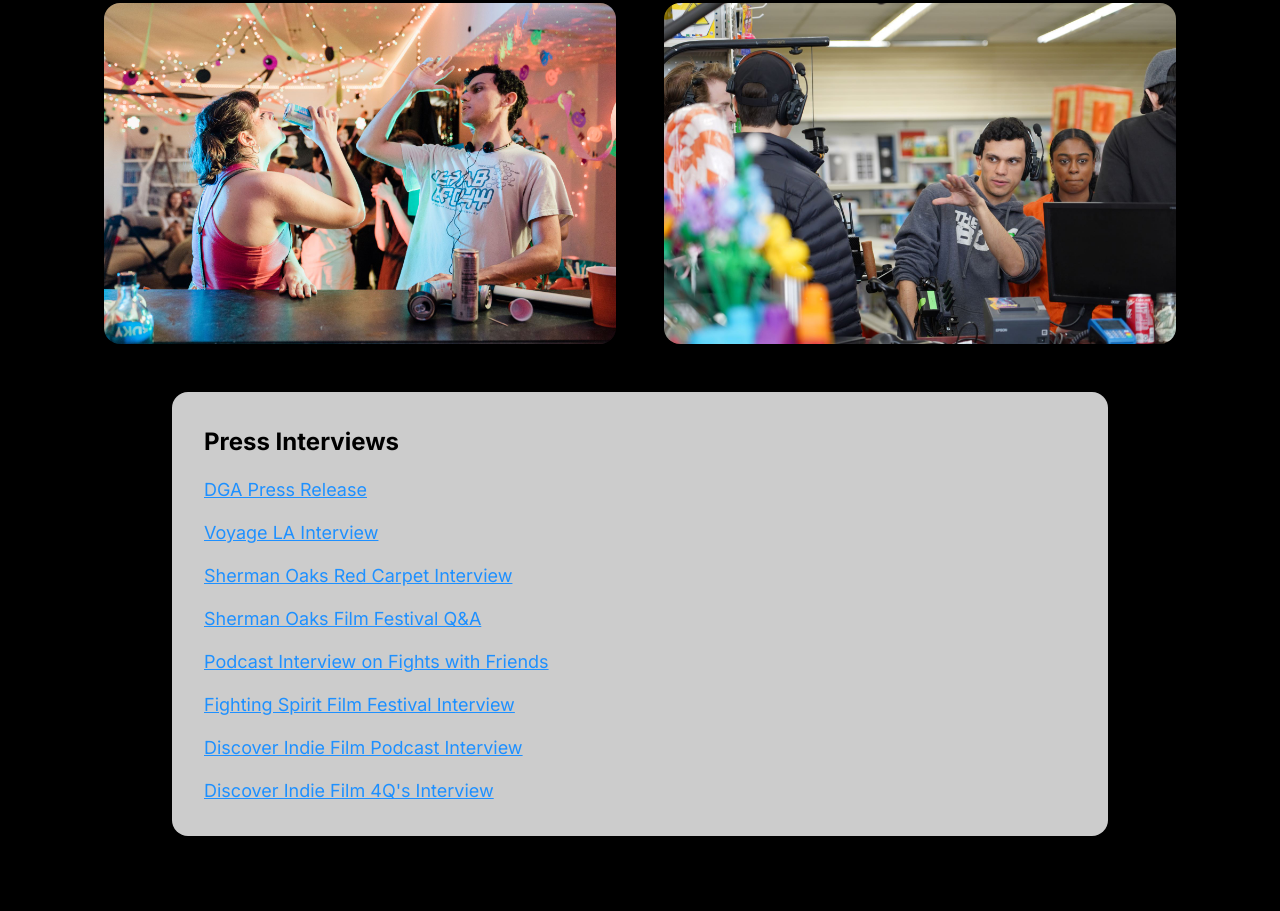
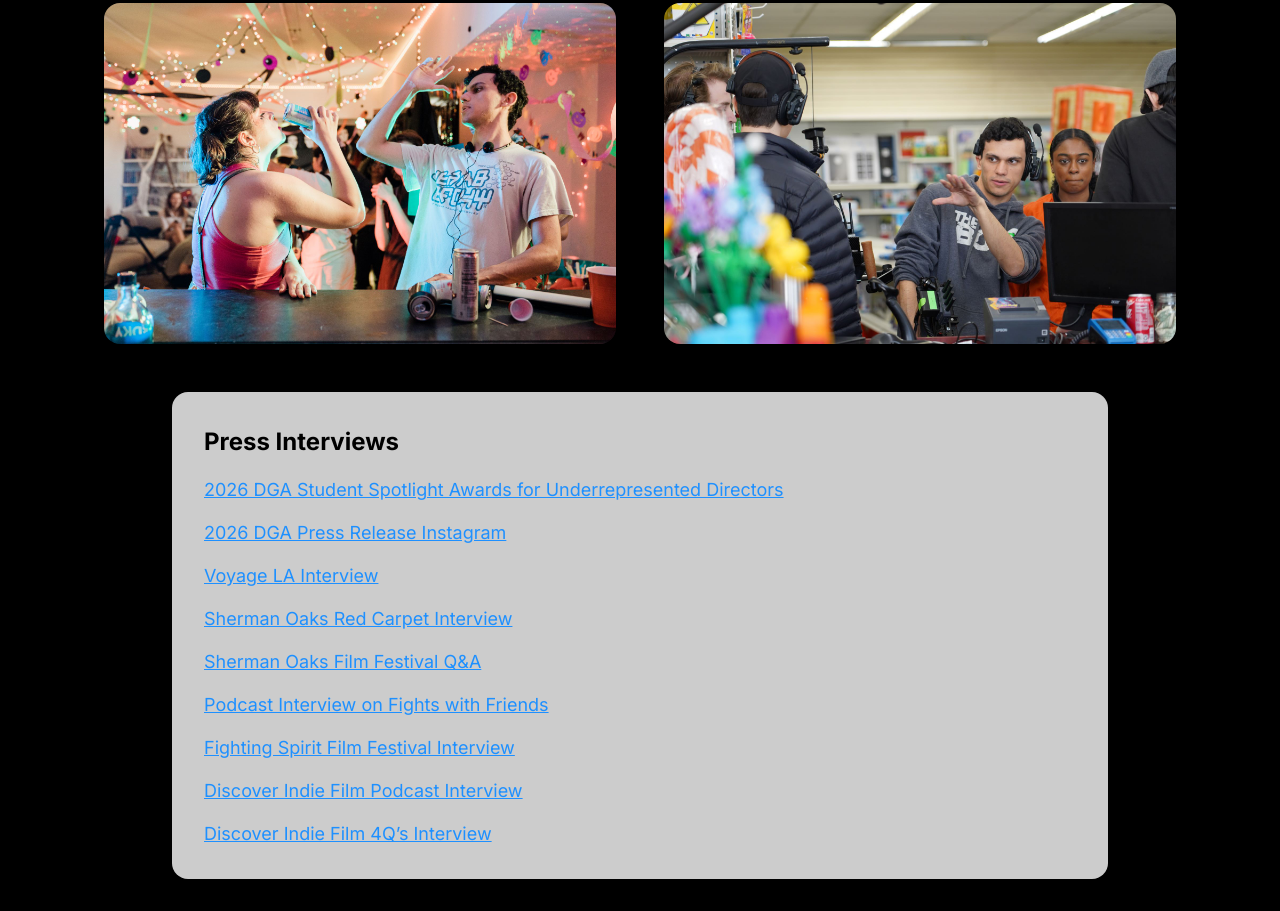
Before and after one commit to exokem/buvaldo, an Astro site: page /about in a window 1280 px wide. Shown: the part 956-1867 px from the top of the page. Before the commit the page ends 1824 px from the top, so only its background shows below. Built offline with nearby package versions, Linux system fonts and the light colour scheme; Astro itself is replaced by a stand-in of ours.

Commit message:
Update press links

```diff
--- a/src/pages/about/index.astro
+++ b/src/pages/about/index.astro
@@ -2,6 +2,19 @@
 import PageLayout from "../../layouts/PageLayout.astro";
 import BackgroundCover from "../../components/BackgroundCover.astro";
 import SocialLinks from "../../components/generic/SocialLinks.astro";
+
+const press = [
+	["2026 DGA Student Spotlight Awards for Underrepresented Directors", "https://www.dga.org/events/2026/august2026/studentspotlightawards_2026"],
+	["2026 DGA Press Release Instagram", "https://www.instagram.com/p/DaBnvVsHId5/?igsh=NTc4MTIwNjQ2YQ%3D%3D&img_index=7"],
+	["Voyage LA Interview", "https://voyagela.com/interview/life-work-with-bryan-uvaldo-of-north-hollywood"],
+	["Sherman Oaks Red Carpet Interview", "https://vimeo.com/1147239591"],
+	["Sherman Oaks Film Festival Q&A", "https://vimeo.com/showcase/12028176?video=1147509521"],
+	["Podcast Interview on Fights with Friends ", "https://youtu.be/7v0jRKAOYbo?si=6J94JKM0BBsBFcur"],
+	["Fighting Spirit Film Festival Interview", "https://youtu.be/vMVw-b0zjPo?si=DeyCjfXLpiw_sQcG"],
+	["Discover Indie Film Podcast Interview", "https://discoverindiefilm.com/707-bryan-uvaldo-playin-around/"],
+	["Discover Indie Film 4Q’s Interview", "https://discoverindiefilm.com/708-4qs-with-bryan-uvaldo/"],
+	// ["", ""],
+]
 
 ---
 
@@ -65,14 +78,7 @@ import SocialLinks from "../../components/generic/SocialLinks.astro";
             <!--<div class="stack">-->
             <div class="interviews">
                 <h2>Press Interviews</h2>
-                <p><a href="https://www.instagram.com/p/DaBnvVsHId5/?igsh=NTc4MTIwNjQ2YQ%3D%3D&img_index=7" class="email">DGA Press Release</a></p>
-                <p><a href="https://voyagela.com/interview/life-work-with-bryan-uvaldo-of-north-hollywood" class="email">Voyage LA Interview</a></p>
-                <p><a href="https://vimeo.com/1147239591" class="email">Sherman Oaks Red Carpet Interview</a></p>
-                <p><a href="https://vimeo.com/showcase/12028176?video=1147509521" class="email">Sherman Oaks Film Festival Q&A</a></p>
-                <p><a href="https://youtu.be/7v0jRKAOYbo?si=6J94JKM0BBsBFcur" class="email">Podcast Interview on Fights with Friends</a></p>
-                <p><a href="https://youtu.be/vMVw-b0zjPo?si=DeyCjfXLpiw_sQcG" class="email">Fighting Spirit Film Festival Interview</a></p>
-                <p><a href="https://discoverindiefilm.com/707-bryan-uvaldo-playin-around/" class="email">Discover Indie Film Podcast Interview</a></p>
-                <p><a href="https://discoverindiefilm.com/708-4qs-with-bryan-uvaldo/" class="email">Discover Indie Film 4Q's Interview</a></p>
+				{press.map(p => (<p><a class="email" href={p[1]}>{p[0]}</a></p>))}
             </div>
             <!--<div class="sample"/>-->
             <!--<img src="/about/33.jpg"/>-->
```
